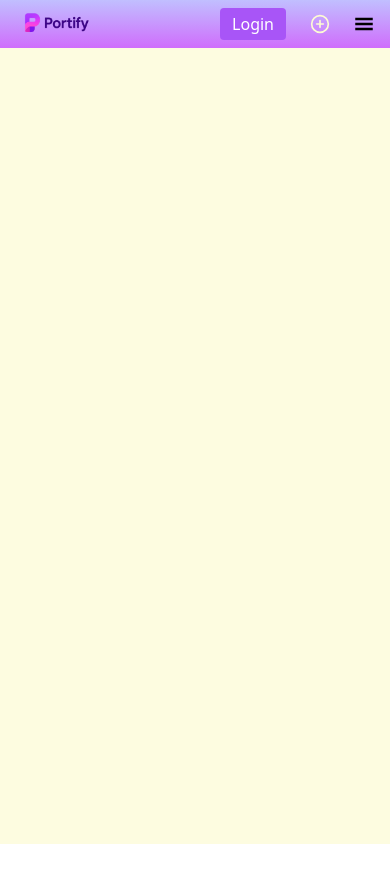
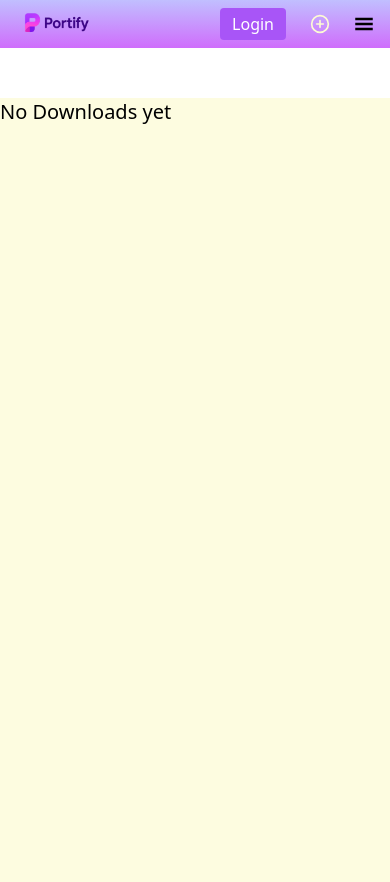
Before and after one commit to VISHNUPRIYA-D/Portfolio-Resume-frontend, a React (Vite) app: page /downloads in a window 390 px wide. Shown: the top 882 px of the page. Before the commit the page ends 844 px from the top, so only its background shows below. Built offline with nearby package versions, Linux system fonts and the light colour scheme.

Commit message:
Update Downloads.jsx

```diff
--- a/src/pages/Downloads.jsx
+++ b/src/pages/Downloads.jsx
@@ -12,11 +12,11 @@ const Downloads = () => {
    <div className="bg-[#fcfbd4b8] min-h-screen w-full dark:bg-gray-800 dark:text-white">
           <Sidebar />
        {!saveDownload.length && (
-      <p className='text-2xl sm:ml-48 mt-25%'>No Downloads yet</p>
+      <p className='text-xl md:text-2xl md:ml-48 mt-[25%]'>No Downloads yet</p>
        )}
         {saveDownload?.length > 0 && saveDownload.some((t) => t.downloaded) && (
-            <div className='sm:ml-48 bg-fixed mx-4'>
-              <h2 className="text-xl sm:text-2xl font-bold  mb-6 pt-16 ">
+            <div className='md:ml-48 bg-fixed mx-4'>
+              <h2 className="text-xl md:text-2xl font-bold  mb-6 pt-16 ">
                 Downloaded Templates
               </h2>
               <div className="grid grid-cols-1 sm:grid-cols-2 md:grid-cols-3 lg:grid-cols-4 gap-6">
```
